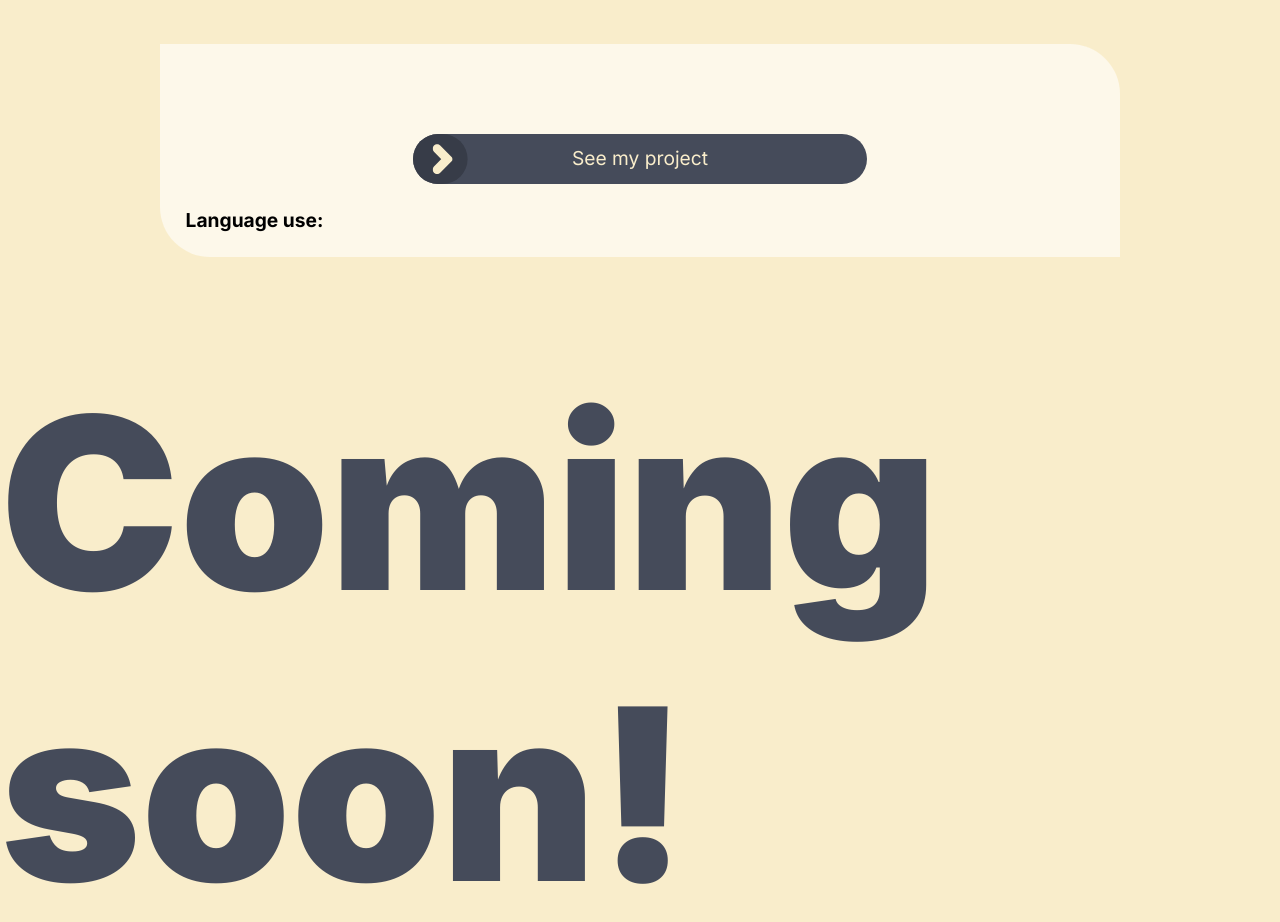
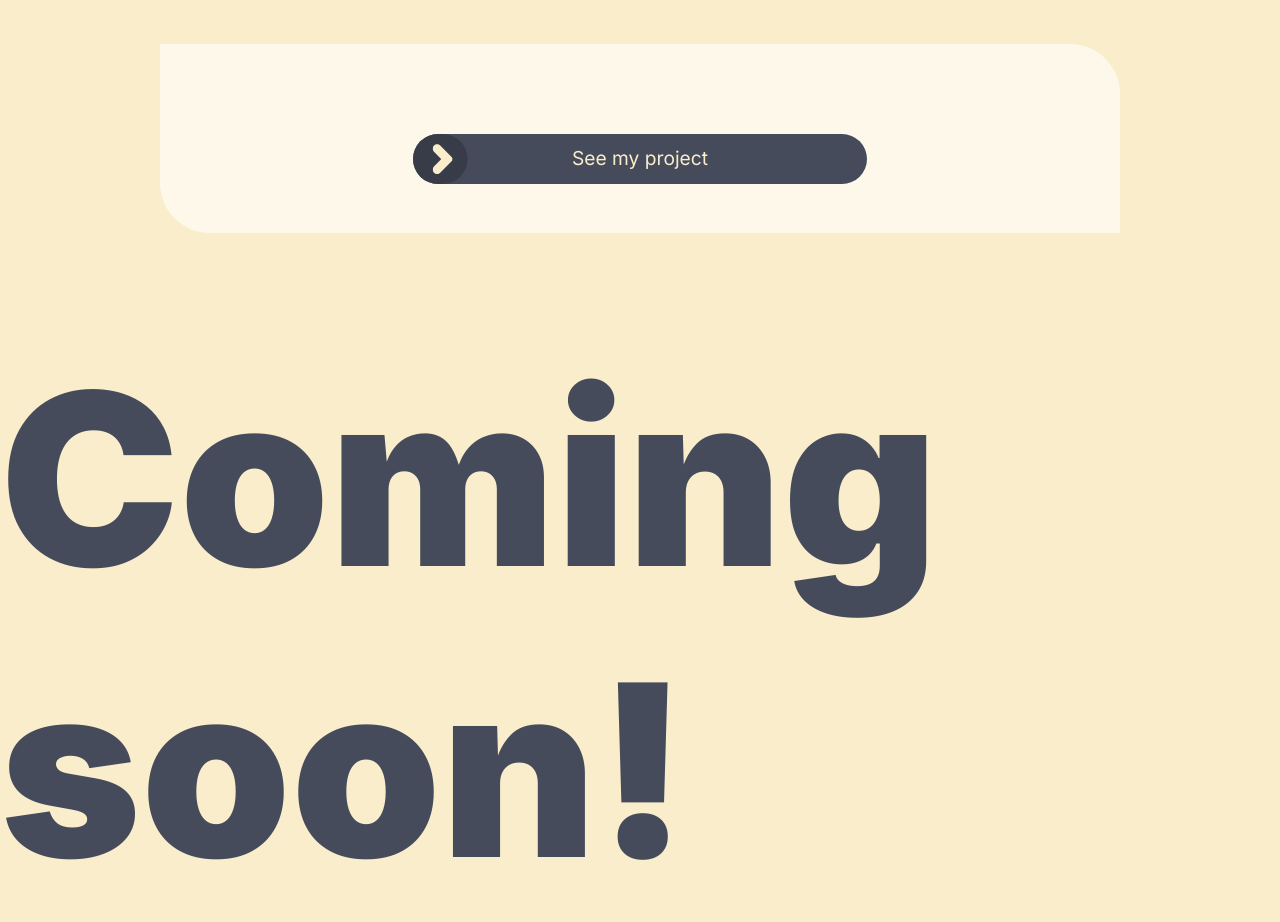
Before and after one commit to mreynaud42/my_showcase_website, a React (Vite) app in the folder showcase_website/: page /projects in a window 1280 px wide. Shown: the part 1380-2302 px from the top of the page. Built offline with nearby package versions, Linux system fonts and the light colour scheme.

Commit message:
fix div languages-use

```diff
--- a/showcase_website/src/components/ProjectDiv.tsx
+++ b/showcase_website/src/components/ProjectDiv.tsx
@@ -30,6 +30,7 @@ export default function ProjectDiv({ project }: ProjectDivProps) {
                 <div className="button">
                     <ButtonCTA href={`/projects/${project.id}`} cta="See my project"/>
                 </div>
+                {(project.technologies.length !== 0) && (
                     <div className="language-use">
                         <p><strong>Language use:</strong></p>
                         <div className="languages">
@@ -38,6 +39,7 @@ export default function ProjectDiv({ project }: ProjectDivProps) {
                             ))}
                         </div>
                     </div>
+                )}
                 {(project.githubUrl || project.demoUrl) && (
                     <div className="link">
                         <p><strong>Link:</strong></p>
```
Lines whose indentation alone changed are shown as unchanged.
